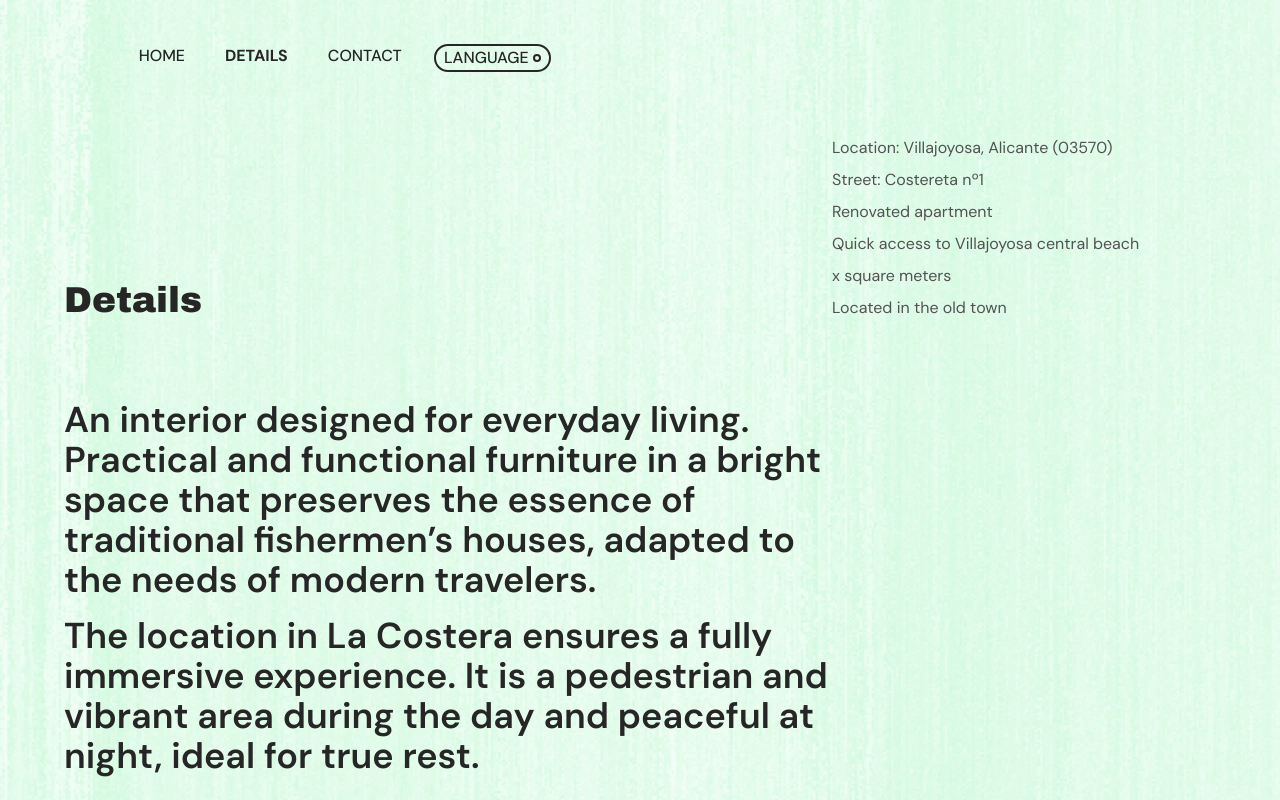
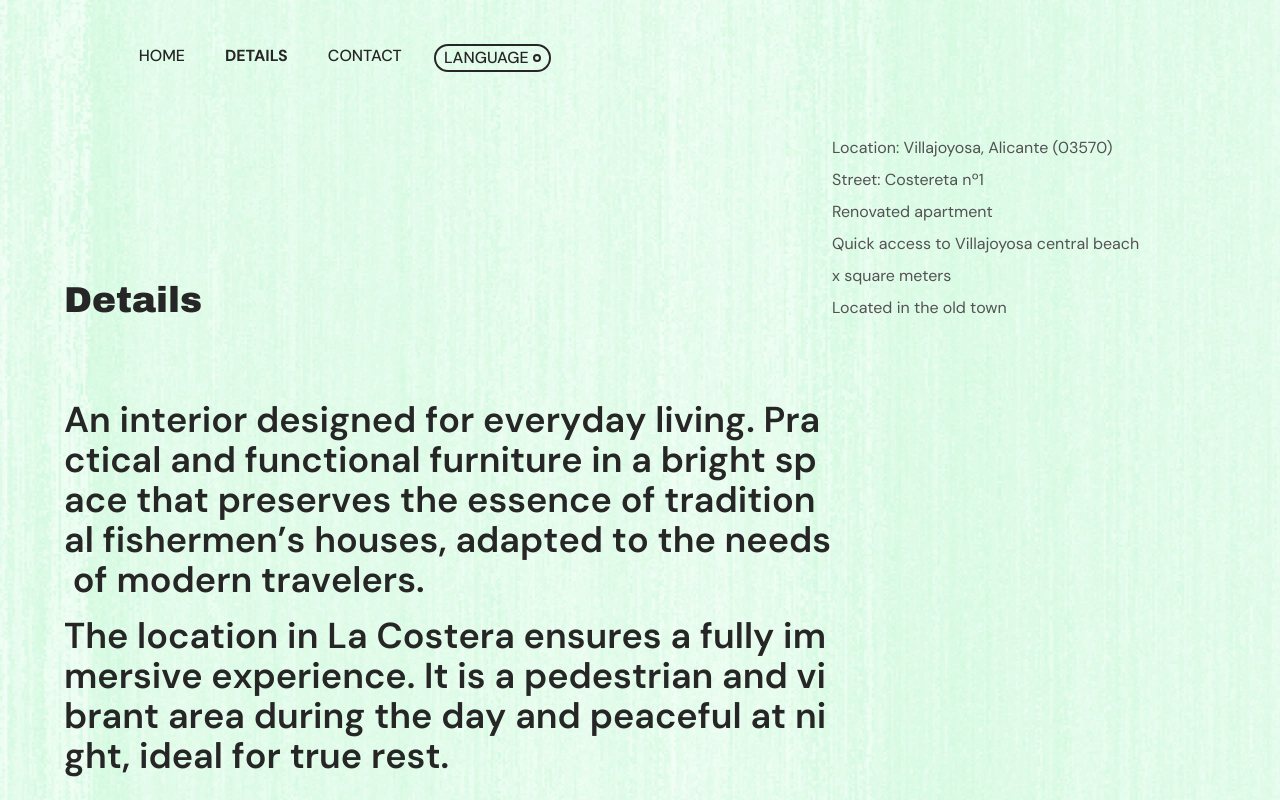
Before and after one commit to JaumeEsquerdo/costera-n1, a Next.js app in the folder costera-n1/: page /en/detalles in a window 1280 px wide. Shown: the top 800 px of the page. Built offline with nearby package versions, Linux system fonts and the light colour scheme.

Commit message:
animar texto Detalles separando por carácteres

```diff
--- a/costera-n1/app/[locale]/detalles/page.jsx
+++ b/costera-n1/app/[locale]/detalles/page.jsx
@@ -8,9 +8,19 @@ import imgHabitacionDetalles from "@/public/imgs-casa/img-piso-3.webp";
 import imgComedorDetalles from "@/public/imgs-casa/img-piso-14.webp";
 import { useRef } from "react";
 import { motion, useScroll, useTransform, useSpring } from "framer-motion";
+import { AnimatedText } from "@/app/components/AnimatedText";
 
 const curvePath = "M0,320 C480,0 960,0 1440,320 Z";
 const flatPath = "M0,320 C480,320 960,320 1440,320 Z";
+
+const blockTextsVariants = {
+  initial: {},
+  show: {
+    transition: {
+      staggerChildren: 1.3,
+    },
+  },
+};
 
 export default function Detalles() {
   const { t } = useI18n();
@@ -57,14 +67,16 @@ export default function Detalles() {
           </ul>
         </div>
 
-        <div className="mt-8 flex flex-col gap-4 lg:max-w-2/3">
-          <p className="text-2xl md:text-4xl text-neutral-800 font-semibold">
-            {textsDetalles.description}
-          </p>
-          <p className="text-2xl md:text-4xl text-neutral-800 font-semibold">
-            {textsDetalles.locationDescription}
-          </p>
-        </div>
+        <motion.div
+          variants={blockTextsVariants}
+          initial="initial"
+          animate="show"
+          className="mt-8 flex flex-col gap-4 lg:max-w-2/3"
+        >
+          {textsDetalles.descriptionTexts.map((t, i) => (
+            <AnimatedText key={i} text={t} />
+          ))}
+        </motion.div>
 
         <div className="flex flex-col lg:flex-row justify-between gap-8">
           <div className="relative w-120 max-w-full h-60 overflow-hidden lg:h-125 lg:max-h-200 lg:w-[40%] lg:max-w-160 rounded-2xl">
--- /dev/null
+++ b/costera-n1/app/components/AnimatedText.jsx
@@ -0,0 +1,37 @@
+import { motion } from "framer-motion";
+
+const variantsContainer = {
+  initial: {},
+  show: {
+    transition: {
+      staggerChildren: 0.006,
+    },
+  },
+};
+
+const variantsTextSplit = {
+  initial: {
+    opacity: 0,
+    y: 20,
+  },
+  show: {
+    opacity: 1,
+    y: 0,
+  },
+};
+
+export function AnimatedText({ text }) {
+  return (
+    <motion.span variants={variantsContainer} aria-label={text}>
+      {text.split("").map((char, i) => (
+        <motion.span
+          key={i}
+          variants={variantsTextSplit}
+          className="inline-block animate-letter text-2xl md:text-4xl text-neutral-800 font-semibold"
+        >
+          {char === " " ? "\u00A0" : char}
+        </motion.span>
+      ))}
+    </motion.span>
+  );
+}
--- a/costera-n1/locales/en.json
+++ b/costera-n1/locales/en.json
@@ -90,8 +90,10 @@
       "x square meters",
       "Located in the old town"
     ],
-    "description": "An interior designed for everyday living. Practical and functional furniture in a bright space that preserves the essence of traditional fishermen’s houses, adapted to the needs of modern travelers.",
-    "locationDescription": "The location in La Costera ensures a fully immersive experience. It is a pedestrian and vibrant area during the day and peaceful at night, ideal for true rest.",
+    "descriptionTexts": [
+      "An interior designed for everyday living. Practical and functional furniture in a bright space that preserves the essence of traditional fishermen’s houses, adapted to the needs of modern travelers.",
+      "The location in La Costera ensures a fully immersive experience. It is a pedestrian and vibrant area during the day and peaceful at night, ideal for true rest."
+    ],
     "practicalInfoTitle": "Practical information for your stay",
     "practicalInfo": [
       {
--- a/costera-n1/locales/es.json
+++ b/costera-n1/locales/es.json
@@ -98,8 +98,10 @@
       "x metros cuadrados",
       "Localizado en el casco antiguo"
     ],
-    "description": "Un interior pensado para el día a día. Mobiliario práctico y funcional en un espacio luminoso que conserva la esencia de las casas de pescadores, pero adaptado a las necesidades actuales del viajero.",
-    "locationDescription": "La ubicación en la Costera garantiza una experiencia inmersiva. Es una zona peatonal y vibrante durante el día, pero tranquila y recogida al caer la noche, ideal para un descanso real.",
+    "descriptionTexts": [
+      "Un interior pensado para el día a día. Mobiliario práctico y funcional en un espacio luminoso que conserva la esencia de las casas de pescadores, pero adaptado a las necesidades actuales del viajero.",
+      "La ubicación en la Costera garantiza una experiencia inmersiva. Es una zona peatonal y vibrante durante el día, pero tranquila y recogida al caer la noche, ideal para un descanso real."
+    ],
     "practicalInfoTitle": "Información práctica para tu estancia",
     "practicalInfo": [
       {
```
